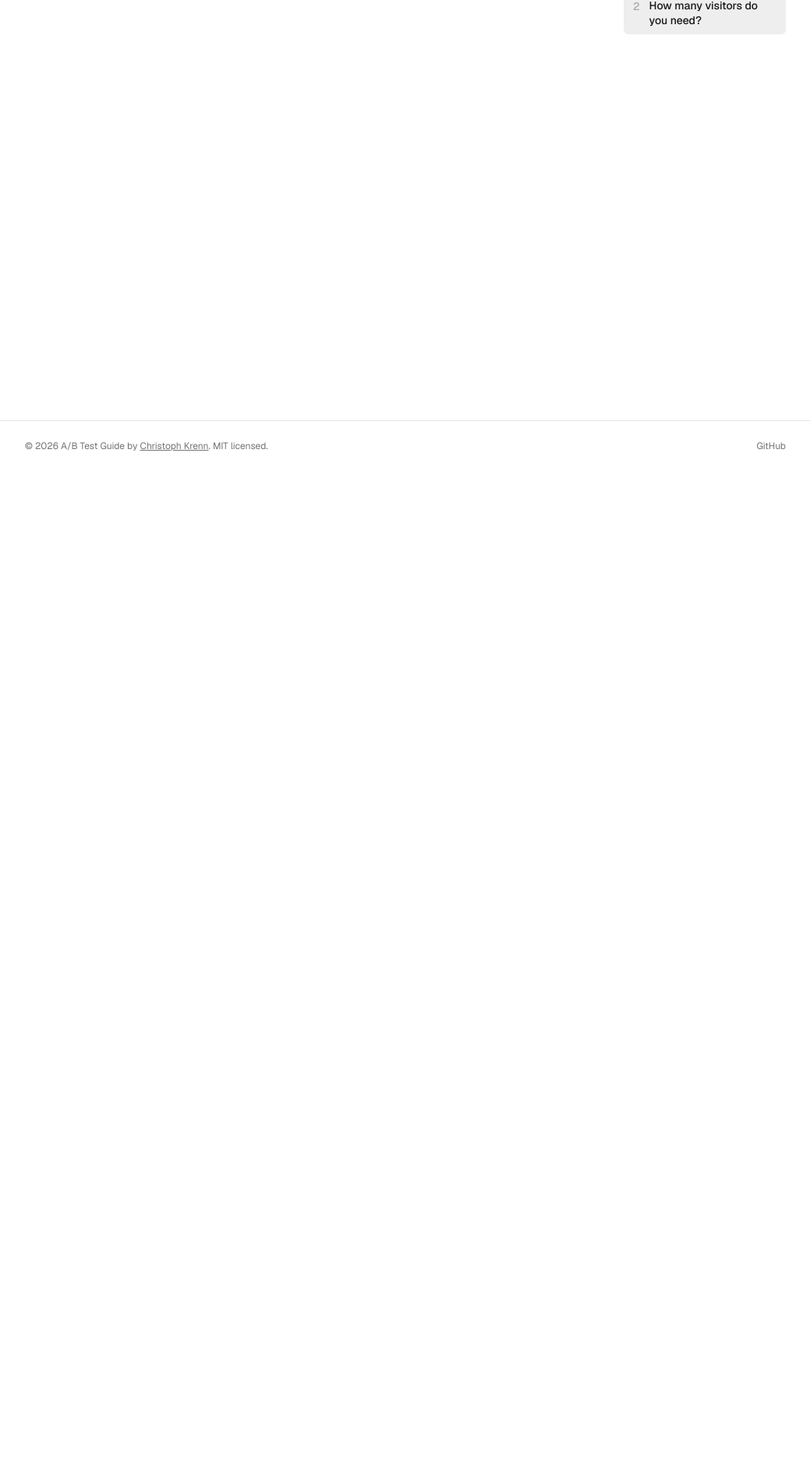
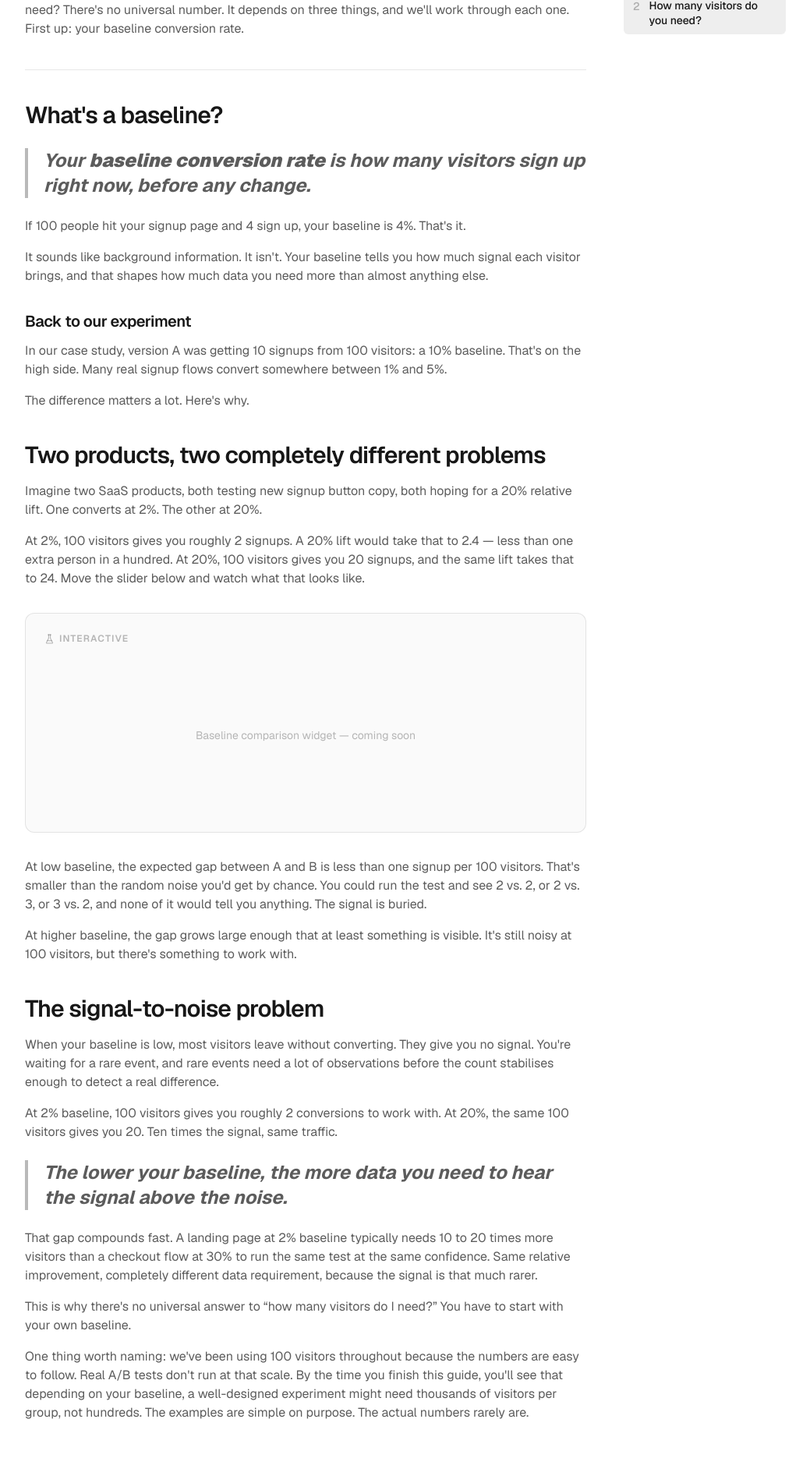
Before and after one commit to codedebugrepeat/ab-test-guide, a Next.js app: page /how-many-visitors-do-you-need in a window 1280 px wide. Shown: the part 196-2066 px from the top of the page at 78% size, without its empty margins (120-1159 px from the left). Before the commit the page ends 800 px from the top, so only its background shows below. Built offline with nearby package versions, Linux system fonts and the light colour scheme.

Commit message:
Revisions

```diff
--- a/app/how-many-visitors-do-you-need/page.tsx
+++ b/app/how-many-visitors-do-you-need/page.tsx
@@ -1,8 +1,11 @@
 import type { Metadata } from "next";
 import { TutorialLayout } from "@/components/tutorial/tutorial-layout";
+import { Quote } from "@/components/tutorial/quote";
+import { SectionFooter } from "@/components/tutorial/section-footer";
+import { WidgetFrame } from "@/components/tutorial/widget-frame";
 
 export const metadata: Metadata = {
-  title: "How Many Visitors Do You Need?",
+  title: "How Many Visitors Do You Need? — A/B Testing Guide",
   description:
     "Before you can know how many visitors you need, you need to know your baseline. This chapter explains why baseline rate is the starting point for every sample size calculation.",
 };
@@ -13,9 +16,144 @@ export default function Section2Page() {
       <h1 className="text-4xl font-semibold tracking-tight sm:text-5xl">
         How many visitors do you need?
       </h1>
-      <p className="mt-4 text-lg text-foreground/70">
-        It depends on your baseline. This chapter is coming soon.
+
+      <p className="mt-6 text-foreground/70">
+        You know small samples lie. So the next question is obvious: how many
+        visitors do you actually need? There&apos;s no universal number. It
+        depends on three things, and we&apos;ll work through each one. First
+        up: your baseline conversion rate.
       </p>
+
+      <hr className="my-10 border-foreground/10" />
+
+      <h2 className="text-2xl font-semibold tracking-tight sm:text-3xl">
+        What&apos;s a baseline?
+      </h2>
+
+      <Quote>
+        Your <strong>baseline conversion rate</strong> is how many visitors
+        sign up right now, before any change.
+      </Quote>
+
+      <p className="text-foreground/70">
+        If 100 people hit your signup page and 4 sign up, your baseline is 4%.
+        That&apos;s it.
+      </p>
+
+      <p className="mt-4 text-foreground/70">
+        It sounds like background information. It isn&apos;t. Your baseline
+        tells you how much signal each visitor brings, and that shapes how much
+        data you need more than almost anything else.
+      </p>
+
+      <h2 className="mt-8 text-xl font-semibold tracking-tight">
+        Back to our experiment
+      </h2>
+
+      <p className="mt-3 text-foreground/70">
+        In our case study, version A was getting 10 signups from 100 visitors:
+        a 10% baseline. That&apos;s on the high side. Many real signup flows
+        convert somewhere between 1% and 5%.
+      </p>
+
+      <p className="mt-4 text-foreground/70">
+        The difference matters a lot. Here&apos;s why.
+      </p>
+
+      <h2 className="mt-10 text-2xl font-semibold tracking-tight sm:text-3xl">
+        Two products, two completely different problems
+      </h2>
+
+      <p className="mt-4 text-foreground/70">
+        Imagine two SaaS products, both testing new signup button copy, both
+        hoping for a 20% relative lift. One converts at 2%. The other at 20%.
+      </p>
+
+      <p className="mt-4 text-foreground/70">
+        At 2%, 100 visitors gives you roughly 2 signups. A 20% lift would take
+        that to 2.4 — less than one extra person in a hundred. At 20%, 100
+        visitors gives you 20 signups, and the same lift takes that to 24.
+        Move the slider below and watch what that looks like.
+      </p>
+
+      <div className="mt-8">
+        <WidgetFrame>
+          <div className="flex min-h-[200px] items-center justify-center text-sm text-foreground/30">
+            Baseline comparison widget — coming soon
+          </div>
+        </WidgetFrame>
+      </div>
+
+      <div className="mt-8 space-y-4 text-foreground/70">
+        <p>
+          At low baseline, the expected gap between A and B is less than one
+          signup per 100 visitors. That&apos;s smaller than the random noise
+          you&apos;d get by chance. You could run the test and see 2 vs. 2, or
+          2 vs. 3, or 3 vs. 2, and none of it would tell you anything. The
+          signal is buried.
+        </p>
+        <p>
+          At higher baseline, the gap grows large enough that at least
+          something is visible. It&apos;s still noisy at 100 visitors, but
+          there&apos;s something to work with.
+        </p>
+      </div>
+
+      <h2 className="mt-10 text-2xl font-semibold tracking-tight sm:text-3xl">
+        The signal-to-noise problem
+      </h2>
+
+      <div className="mt-4 space-y-4 text-foreground/70">
+        <p>
+          When your baseline is low, most visitors leave without converting.
+          They give you no signal. You&apos;re waiting for a rare event, and
+          rare events need a lot of observations before the count stabilises
+          enough to detect a real difference.
+        </p>
+        <p>
+          At 2% baseline, 100 visitors gives you roughly 2 conversions to work
+          with. At 20%, the same 100 visitors gives you 20. Ten times the
+          signal, same traffic.
+        </p>
+      </div>
+
+      <Quote>
+        The lower your baseline, the more data you need to hear the signal
+        above the noise.
+      </Quote>
+
+      <div className="space-y-4 text-foreground/70">
+        <p>
+          That gap compounds fast. A landing page at 2% baseline typically
+          needs 10 to 20 times more visitors than a checkout flow at 30% to
+          run the same test at the same confidence. Same relative improvement,
+          completely different data requirement, because the signal is that
+          much rarer.
+        </p>
+        <p>
+          This is why there&apos;s no universal answer to &ldquo;how many
+          visitors do I need?&rdquo; You have to start with your own baseline.
+        </p>
+        <p>
+          One thing worth naming: we&apos;ve been using 100 visitors throughout
+          because the numbers are easy to follow. Real A/B tests don&apos;t run
+          at that scale. By the time you finish this guide, you&apos;ll see that
+          depending on your baseline, a well-designed experiment might need
+          thousands of visitors per group, not hundreds. The examples are simple
+          on purpose. The actual numbers rarely are.
+        </p>
+      </div>
+
+      <SectionFooter
+        summary={[
+          "Your baseline is your current conversion rate before any changes.",
+          "Low baseline means rare conversions, so you need much more data to detect a real difference.",
+          "The same relative improvement is far harder to see at 2% than at 15%.",
+        ]}
+        teaserText="Next: even with the right sample size, how confident do you need to be in the result?"
+        nextLabel="Next: Confidence →"
+        nextHref="/how-sure-do-you-need-to-be"
+      />
     </TutorialLayout>
   );
 }
```
